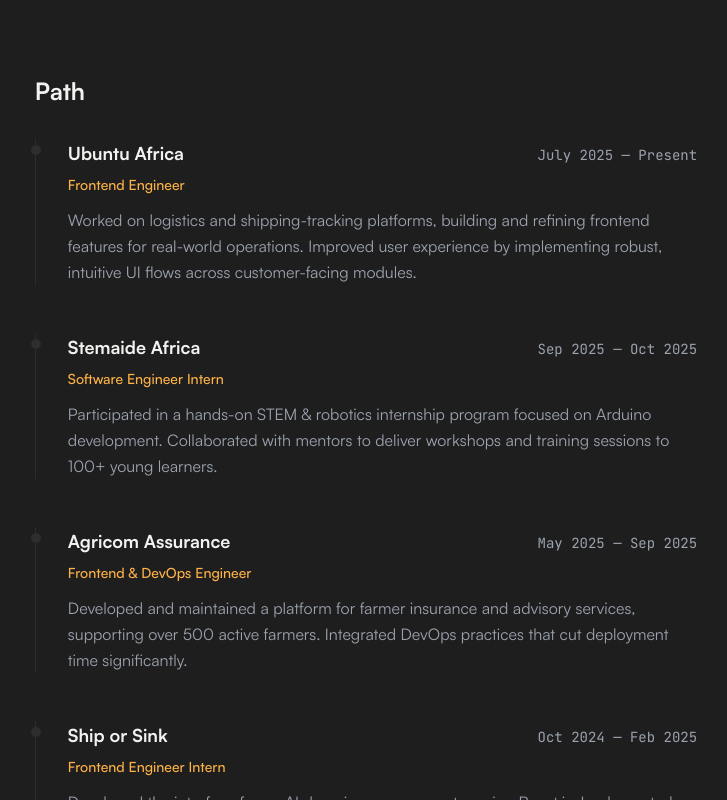
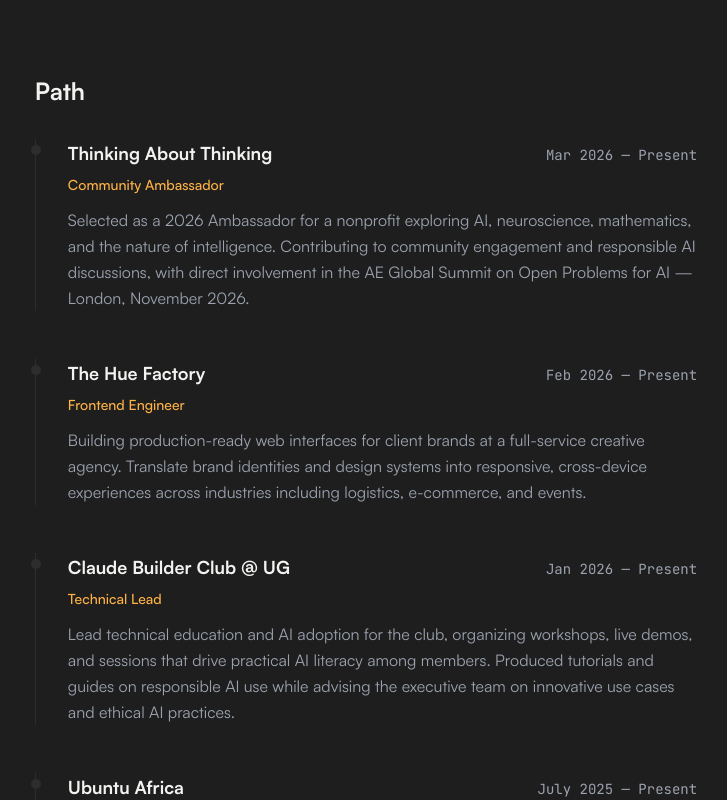
Before and after one commit to Donald-Edinam/donaldedinam, a Next.js app: page /about in a window 1280 px wide. Shown: the part 1560-2360 px from the top of the page, without its empty margins (274-1001 px from the left). Built offline with nearby package versions, Linux system fonts and the light colour scheme.

Commit message:
Chore: Implemented new experience secion

```diff
--- a/data/about.ts
+++ b/data/about.ts
@@ -43,6 +43,24 @@
 ];
 
 export const experience: Role[] = [
+    {
+        company: "Thinking About Thinking",
+        title: "Community Ambassador",
+        period: "Mar 2026 — Present",
+        description: "Selected as a 2026 Ambassador for a nonprofit exploring AI, neuroscience, mathematics, and the nature of intelligence. Contributing to community engagement and responsible AI discussions, with direct involvement in the AE Global Summit on Open Problems for AI — London, November 2026."
+    },
+    {
+        company: "The Hue Factory",
+        title: "Frontend Engineer",
+        period: "Feb 2026 — Present",
+        description: "Building production-ready web interfaces for client brands at a full-service creative agency. Translate brand identities and design systems into responsive, cross-device experiences across industries including logistics, e-commerce, and events."
+    },
+    {
+        company: "Claude Builder Club @ UG",
+        title: "Technical Lead",
+        period: "Jan 2026 — Present",
+        description: "Lead technical education and AI adoption for the club, organizing workshops, live demos, and sessions that drive practical AI literacy among members. Produced tutorials and guides on responsible AI use while advising the executive team on innovative use cases and ethical AI practices."
+    },
     {
         company: "Ubuntu Africa",
         title: "Frontend Engineer",
```
Also changed, not shown: 1 other file (tests, documents, lock files or other folders).
